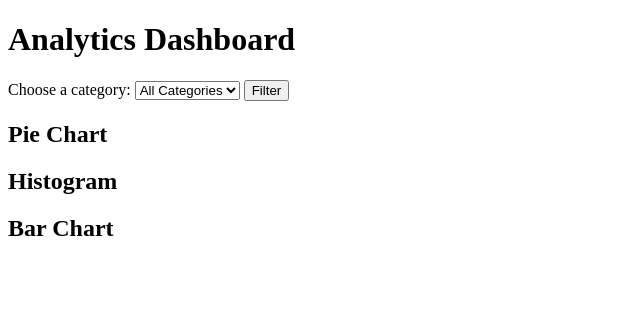
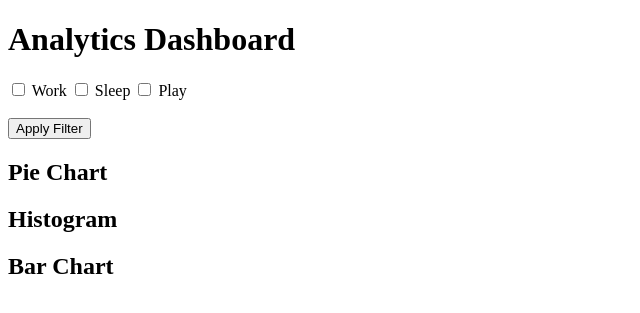
Before and after one commit to aLexGit28/flask-dashboard, a Flask app: template templates/dashboard.html in a window 1280 px wide. Shown: the top 313 px of the page, without its empty margins (0-640 px from the left). Run offline with Flask 3, Linux system fonts and the light colour scheme; the template is opened without the code that fills it, so the values that code supplies are empty.

Commit message:
Added multiple category filter in dashboard to use checkboxes instead of dropdown

```diff
--- a/app.py
+++ b/app.py
@@ -7,25 +7,21 @@ app = Flask(__name__)
 
 @app.route('/', methods=['GET', 'POST'])
 def dashboard():
-    # Load CSV
     df = pd.read_csv('data.csv')
 
-    # Get selected category from the dropdown (default: "all")
-    category_filter = request.form.get('category', 'all')
+    selected_categories = request.form.getlist('categories')  # Get list of selected checkboxes
 
-    if category_filter != 'all':
-        df = df[df['Category'] == category_filter]
+    if selected_categories:
+        df = df[df['Category'].isin(selected_categories)]
 
-    # Create Pie Chart
+    # Charts
     pie = px.pie(df, names='Category', values='Hours', title='Time Spent Per Category')
     pie_html = pie.to_html(full_html=False)
 
-    # Create Histogram
     hist = px.histogram(df, x='Category', y='Hours', title='Hours by Category', color='Category', histfunc='sum')
     hist.update_layout(bargap=0.2)
     hist_html = hist.to_html(full_html=False)
 
-    # Create Bar Chart
     bar = px.bar(df, x='Category', y='Hours', title='Time Spent by Category', color='Category', text='Hours')
     bar.update_traces(texttemplate='%{text}', textposition='outside', hoverinfo='x+y')
     bar_html = bar.to_html(full_html=False)
--- a/templates/dashboard.html
+++ b/templates/dashboard.html
@@ -10,16 +10,14 @@
 
     <!-- Dropdown for category filter -->
     <form method="POST" action="/">
-        <label for="category">Choose a category:</label>
-        <select name="category" id="category">
-            <option value="all">All Categories</option>
-            <option value="Work">Work</option>
-            <option value="Sleep">Sleep</option>
-            <option value="Play">Play</option>
-            <!-- Add other categories as needed -->
-        </select>
-        <button type="submit">Filter</button>
+        <label><input type="checkbox" name="categories" value="Work"> Work</label>
+        <label><input type="checkbox" name="categories" value="Sleep"> Sleep</label>
+        <label><input type="checkbox" name="categories" value="Play"> Play</label>
+        <!-- Add more categories here as needed -->
+        <br><br>
+        <button type="submit">Apply Filter</button>
     </form>
+
 
     <h2>Pie Chart</h2>
     <div>{{ pie_chart | safe }}</div>
```
